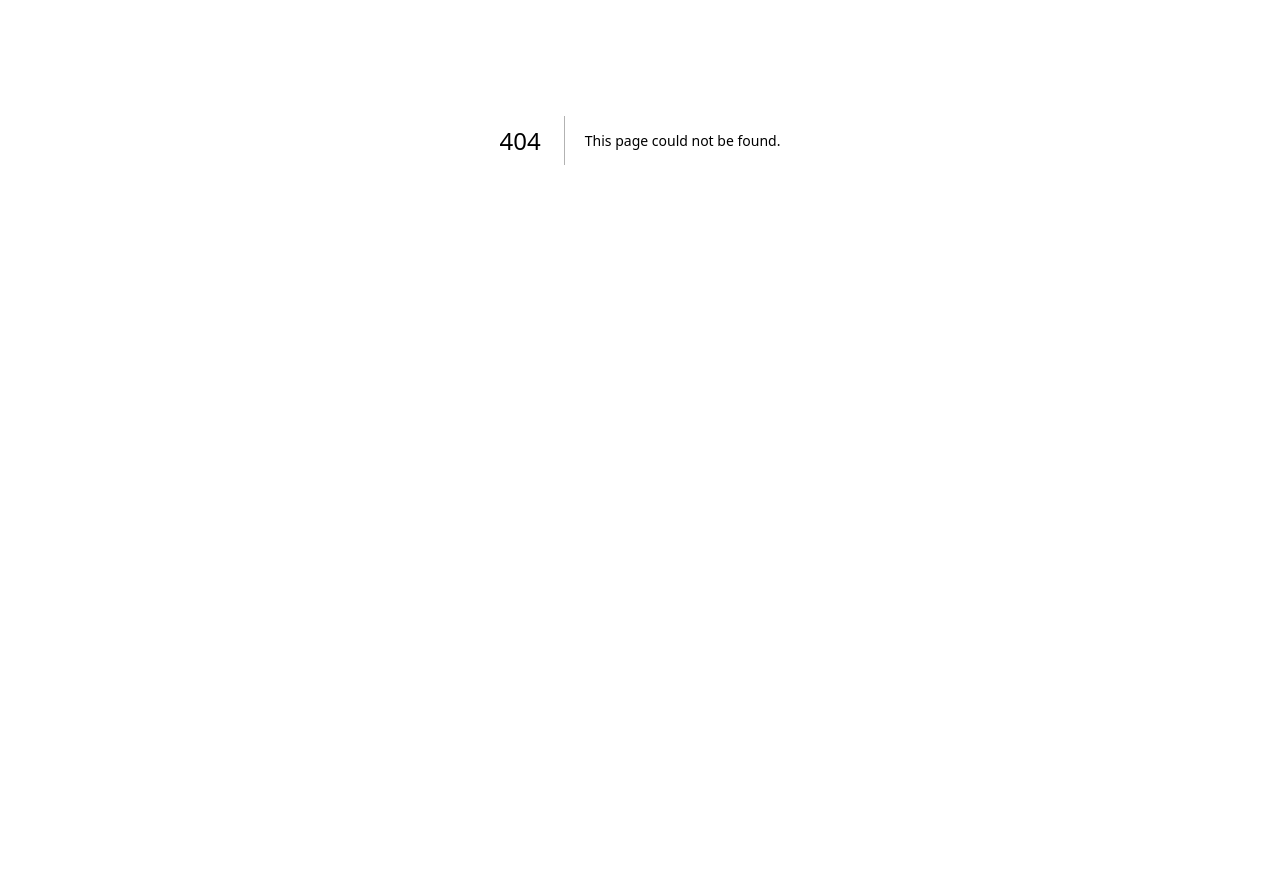
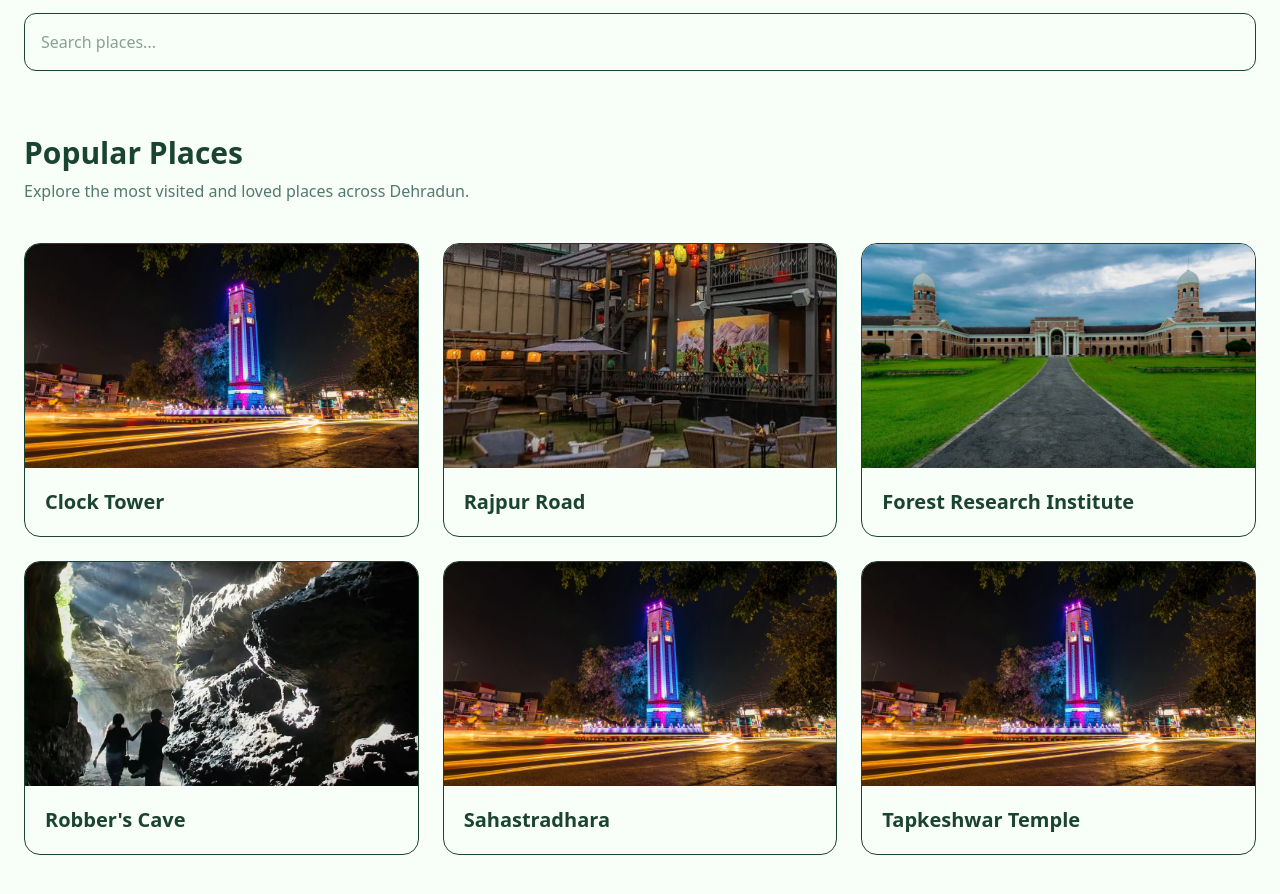
Before and after one commit to cykoravish/doonmeet, a Next.js app: page /places in a window 1280 px wide. Before the commit this address had no page. Shown: the part 260-1154 px from the top of the page. Before the commit the page ends 800 px from the top, so only its background shows below. Built offline with nearby package versions, Linux system fonts and the light colour scheme.

Commit message:
Add pages for individual locations and update links in PopularPlaces component

```diff
--- /dev/null
+++ b/src/app/(main)/places/page.tsx
@@ -0,0 +1,92 @@
+import Link from "next/link";
+import Image from "next/image";
+
+const places = [
+  {
+    name: "Clock Tower",
+    href: "/places/clock-tower",
+    image: "/images/hero-clock-tower.webp",
+  },
+  {
+    name: "Rajpur Road",
+    href: "/places/rajpur-road",
+    image: "/images/places/rajpur-road.webp",
+  },
+  {
+    name: "Forest Research Institute",
+    href: "/places/fri",
+    image: "/images/places/fri.webp",
+  },
+  {
+    name: "Robber's Cave",
+    href: "/places/robbers-cave",
+    image: "/images/places/robbers-cave.webp",
+  },
+  {
+    name: "Sahastradhara",
+    href: "#",
+    image: "/images/hero-clock-tower.webp",
+  },
+  {
+    name: "Tapkeshwar Temple",
+    href: "#",
+    image: "/images/hero-clock-tower.webp",
+  },
+];
+
+export default function PlacesPage() {
+  return (
+    <div>
+      <section className="mx-auto max-w-7xl px-6 py-16">
+        <h1 className="mb-4 text-4xl font-bold md:text-5xl">Explore Places in Dehradun</h1>
+
+        <p
+          className="max-w-2xl"
+          style={{
+            color: "rgb(var(--muted))",
+          }}
+        >
+          Discover landmarks, attractions, cafes, nature spots and local experiences across
+          Dehradun.
+        </p>
+
+        <input
+          type="text"
+          placeholder="Search places..."
+          className="mt-8 w-full rounded-xl border p-4"
+        />
+      </section>
+
+      <section className="mx-auto max-w-7xl px-6 pb-20">
+        <div className="mb-10">
+          <h2 className="mb-2 text-3xl font-bold">Popular Places</h2>
+
+          <p
+            style={{
+              color: "rgb(var(--muted))",
+            }}
+          >
+            Explore the most visited and loved places across Dehradun.
+          </p>
+        </div>
+        <div className="grid gap-6 md:grid-cols-2 lg:grid-cols-3">
+          {places.map((place) => (
+            <Link
+              key={place.name}
+              href={place.href}
+              className="overflow-hidden rounded-2xl border transition-all hover:-translate-y-1 hover:shadow-xl"
+            >
+              <div className="relative h-56">
+                <Image src={place.image} alt={place.name} fill className="object-cover" />
+              </div>
+
+              <div className="p-5">
+                <h2 className="text-xl font-semibold">{place.name}</h2>
+              </div>
+            </Link>
+          ))}
+        </div>
+      </section>
+    </div>
+  );
+}
--- a/src/components/home/PopularPlaces.tsx
+++ b/src/components/home/PopularPlaces.tsx
@@ -4,7 +4,7 @@ import Link from "next/link";
 const places = [
   {
     name: "Clock Tower",
-    href: "/locations/clock-tower",
+    href: "/places/clock-tower",
     description: "The iconic landmark in the heart of Dehradun.",
     image: "/images/hero-clock-tower.webp",
     rating: "4.8",
@@ -12,7 +12,7 @@ const places = [
   },
   {
     name: "Rajpur Road",
-    href: "/locations/rajpur-road",
+    href: "/places/rajpur-road",
     description: "Popular cafes, restaurants and hangout spots.",
     image: "/images/places/rajpur-road.webp",
     rating: "4.7",
@@ -20,7 +20,7 @@ const places = [
   },
   {
     name: "FRI",
-    href: "/locations/fri",
+    href: "/places/fri",
     description: "A historic campus loved by students and photographers.",
     image: "/images/places/fri.webp",
     rating: "4.9",
@@ -28,7 +28,7 @@ const places = [
   },
   {
     name: "Robber's Cave",
-    href: "/locations/robbers-cave",
+    href: "/places/robbers-cave",
     description: "One of Dehradun's most visited natural attractions.",
     image: "/images/places/robbers-cave.webp",
     rating: "4.8",
```
Also changed, not shown: src/app/(main)/places/[slug]/page.tsx (renamed from src/app/(main)/locations/[slug]/page.tsx).
